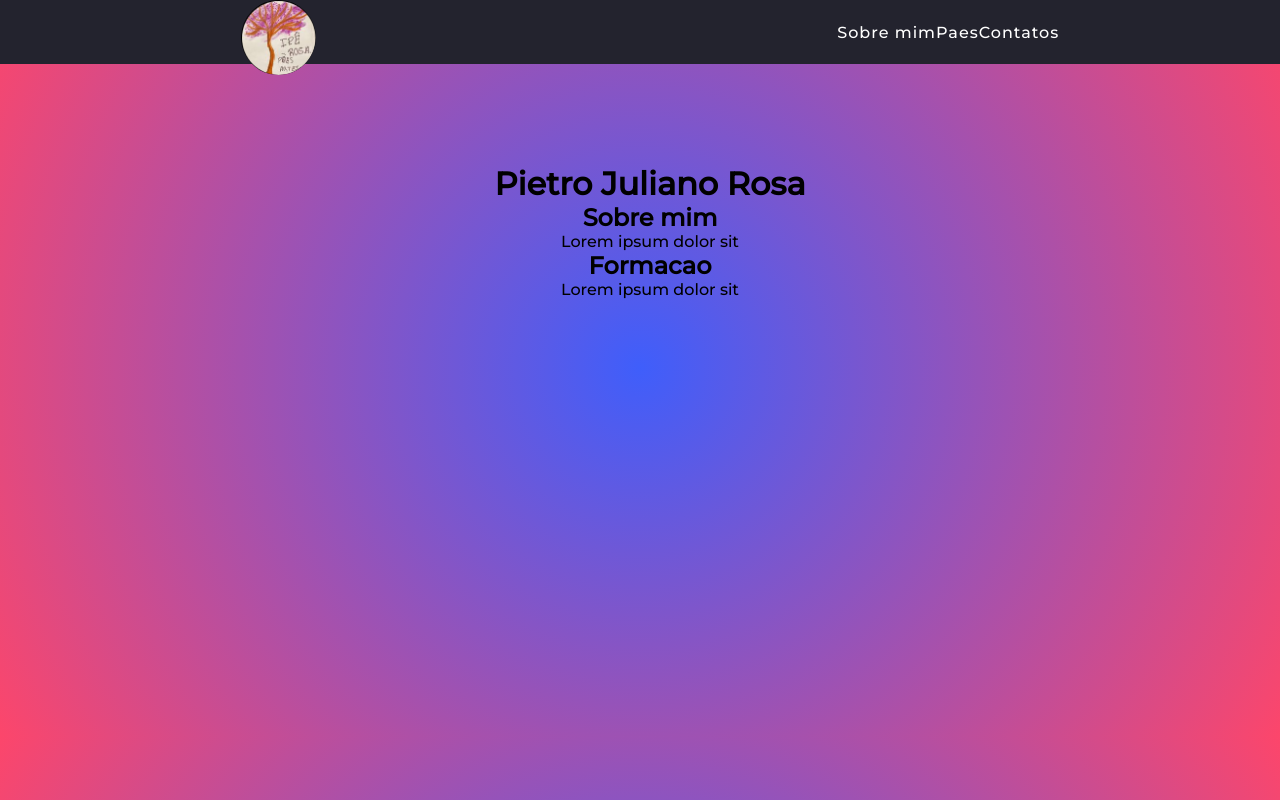
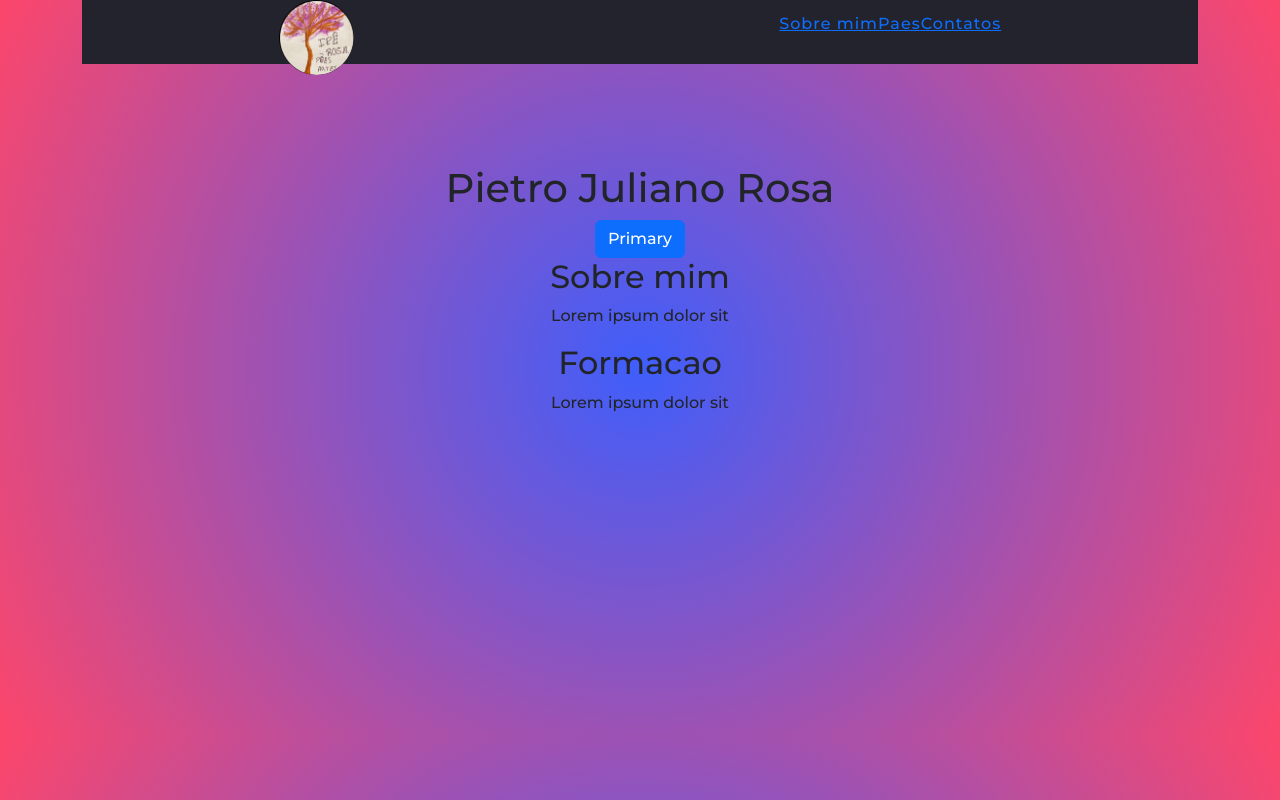
Before and after one commit to RaulCaetanoLinoRosa/Site-em-dev, a plain HTML site: page index.html in a window 1280 px wide. Drawn offline with nearby package versions, Linux system fonts and the light colour scheme.

Commit message:
Update index.html

```diff
--- a/index.html
+++ b/index.html
@@ -6,6 +6,7 @@
     <title>Document</title>
     <link rel="stylesheet" href="index.css">
     <link href="https://fonts.googleapis.com/css2?family=Montserrat:ital,wght@0,500;1,500&family=Rubik:ital,wght@0,300..900;1,300..900&display=swap" rel="stylesheet">
+    <link href="https://cdn.jsdelivr.net/npm/bootstrap@5.3.3/dist/css/bootstrap.min.css" rel="stylesheet" integrity="sha384-QWTKZyjpPEjISv5WaRU9OFeRpok6YctnYmDr5pNlyT2bRjXh0JMhjY6hW+ALEwIH" crossorigin="anonymous">
 </head>
 <body >
     <div class="container">
@@ -33,6 +34,7 @@
             <h1>
                 Pietro Juliano Rosa
             </h1>
+            <button type="button" class="btn btn-primary">Primary</button>
         </header>
         <main>
             <section>
```
